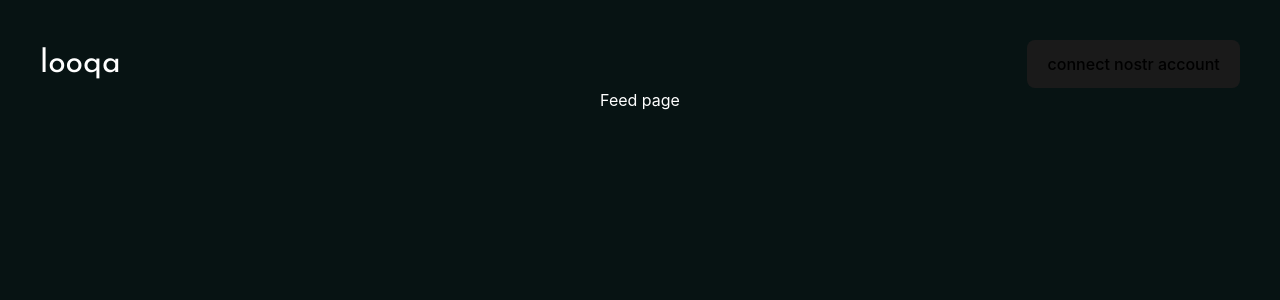
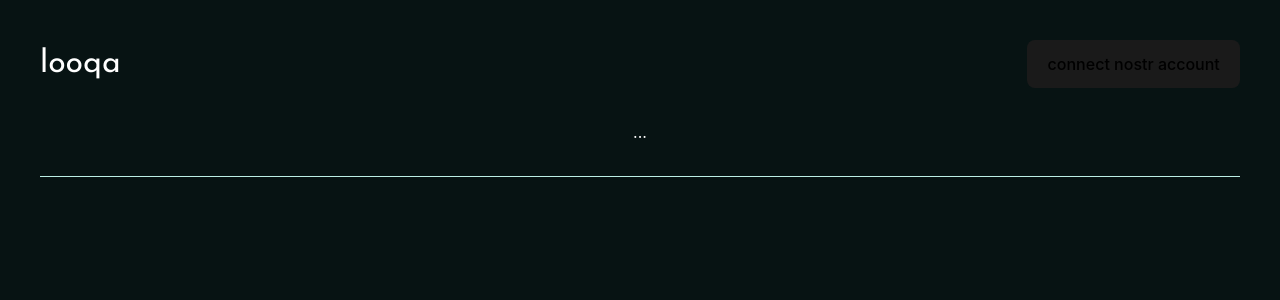
Before and after one commit to peterslany/looqa-ui, a React (Vite) app: page / in a window 1280 px wide. Shown: the top 300 px of the page. Built offline with nearby package versions, Linux system fonts and the light colour scheme.

Commit message:
chore: install avvvatars package

```diff
--- a/package.json
+++ b/package.json
@@ -10,6 +10,7 @@
     "preview": "vite preview"
   },
   "dependencies": {
+    "avvvatars-react": "^0.4.2",
     "react": "^18.2.0",
     "react-dom": "^18.2.0",
     "react-router": "^6.21.1",
--- /dev/null
+++ b/src/pages/Feed/Feed.css
@@ -0,0 +1,19 @@
+.feed__featured-container {
+  border-bottom: 1px solid var(--var-color-secondary);
+  padding: 2rem 0;
+}
+
+.feed__main {
+  display: grid;
+  grid-template-columns: repeat(2, 1fr);
+  grid-template-rows: 1fr;
+  grid-column-gap: 0px;
+  grid-row-gap: 0px;
+}
+
+.feed__main__posts {
+  grid-area: 1 / 1 / 2 / 2;
+}
+.feed__main__sidebar {
+  grid-area: 1 / 2 / 2 / 3;
+}
--- a/src/pages/Feed/Feed.tsx
+++ b/src/pages/Feed/Feed.tsx
@@ -1,6 +1,18 @@
-
+import "./Feed.css";
 
 const Feed = () => {
-  return <div>Feed page</div>;
+  return (
+    <div>
+      <div className="feed__featured-container">...</div>
+      <main className="feed__main">
+        <div className="feed__main__posts">
+          {/* ADD POSTS COMPONENTS */}
+        </div>
+        <div className="feed__main__sidebar">
+          {/* ADD SIDEBAR */}
+        </div>
+      </main>
+    </div>
+  );
 };
 export { Feed };
```
Also changed, not shown: 1 other file (tests, documents, lock files or other folders).
